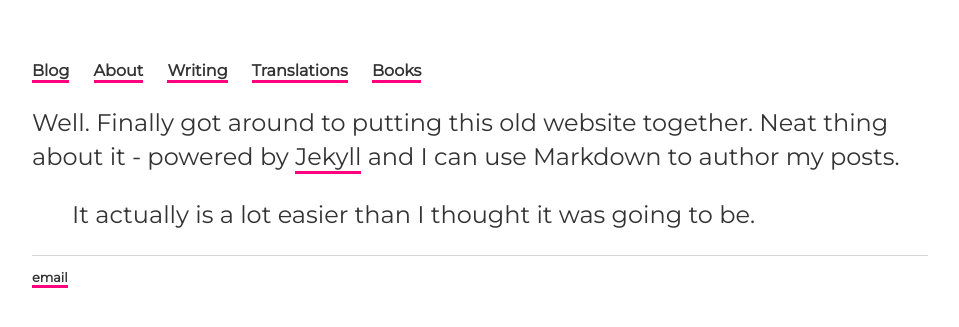
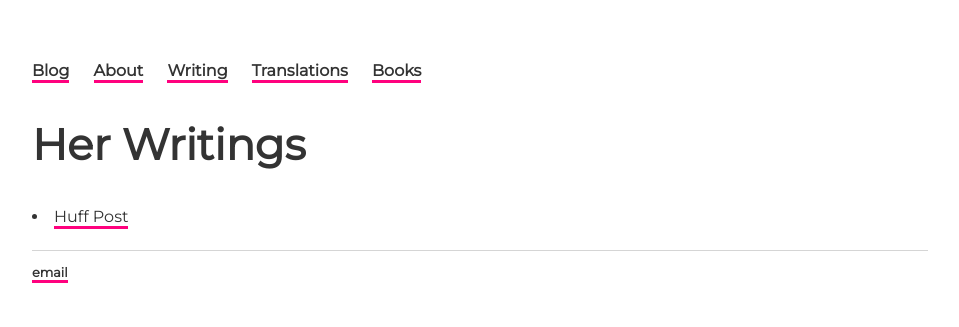
Before and after one commit to ariesti/ariesti.github.io, a Jekyll site: the page built from writing/index.md, in a window 1280 px wide. Shown: the top 327 px of the page, without its empty margins (160-1119 px from the left). Built offline with Jekyll 4.4.1, drawn with Linux system fonts in a browser that asks for light colours.

Commit message:
Update index.md

```diff
--- a/writing/index.md
+++ b/writing/index.md
@@ -2,6 +2,6 @@
 layout: default
 title: Her Writings
 ---
-Well. Finally got around to putting this old website together. Neat thing about it - powered by [Jekyll](http://jekyllrb.com) and I can use Markdown to author my posts.
-
-> It actually is a lot easier than I thought it was going to be.
+<h2>{{page.title}}</h2>
+<p>
+<li><a href="#">Huff Post</a></li>
```
